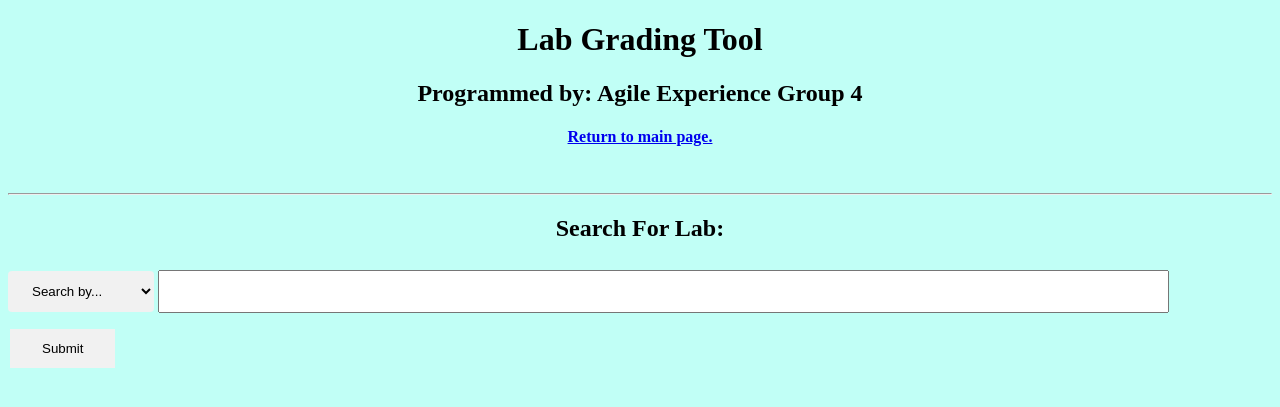
After one commit to JacobHearst/lab-grading, a PHP site: page /Search/ in a window 1280 px wide. The commit adds this page. Shown: the top 407 px of the page. Run offline with PHP 8.4, Linux system fonts and the light colour scheme.

Commit message:
All Pages Added
Added in all of the pages so that you there is a website structure.  Feel free to add/modify files as needed.

```diff
--- /dev/null
+++ b/webpage/www/LabNotes/_notes/dwsync.xml
@@ -0,0 +1,5 @@
+<?xml version="1.0" encoding="utf-8" ?>
+<dwsync>
+<file name="index.html" server="144.13.22.59" local="132319650699635422" remote="132319652430000000" Dst="2" />
+<file name="style_labNotes.css" server="144.13.22.59" local="132319652056001819" remote="132319652440000000" Dst="2" />
+</dwsync>
--- /dev/null
+++ b/webpage/www/Search/_notes/dwsync.xml
@@ -0,0 +1,6 @@
+<?xml version="1.0" encoding="utf-8" ?>
+<dwsync>
+<file name="index.html" server="144.13.22.59" local="132319647076939833" remote="132319647510000000" Dst="2" />
+<file name="search.php" server="144.13.22.59" local="132319642020000000" remote="132319642020000000" Dst="2" />
+<file name="style_search.css" server="144.13.22.59" local="132319649914391775" remote="132319650120000000" Dst="2" />
+</dwsync>
--- /dev/null
+++ b/webpage/www/Search/index.html
@@ -0,0 +1,37 @@
+<!DOCTYPE html>
+<html>
+	<head>
+		<meta charset="utf-8">
+		<title>Lab Search</title>
+		<link rel="stylesheet" type="text/css" href="style_search.css">
+	</head>
+
+	<body>
+		<h1>Lab Grading Tool</h1>
+		<h2>Programmed by: Agile Experience Group 4</h2>
+		<h4><a href="../">Return to main page.</a></h4>
+
+		<br>
+		<hr>
+
+		<h2>Search For Lab:</h2>
+
+		<form action="search.php" method="post">
+			<select name="search-type" size="1">
+				<option selected value="">Search by...</option>
+				<option value="LabName">Lab Name</option>
+				<option value="StudentName">Student Name</option>
+				<option value="Professor">Professor</option>
+				<option value="Course">Course</option>
+			</select>
+
+			<input type="text" name="search">
+
+			<input type="submit" value="Submit">
+		</form>
+
+		<br>
+
+
+	</body>
+</html>
--- /dev/null
+++ b/webpage/www/Search/style_search.css
@@ -0,0 +1,31 @@
+h1, h2, h4 {
+	text-align: center;
+}
+
+input[type=text] {
+  width: 80%;
+  padding: 12px 20px;
+  margin: 8px 0;
+  box-sizing: border-box;
+}
+
+select {
+  padding: 12px 20px;
+  border: none;
+  border-radius: 4px;
+  background-color: #f1f1f1;
+}
+
+input[type=submit] {
+  background-color: #f1f1f1;
+  border: none;
+  color: black;
+  padding: 12px 32px;
+  text-decoration: none;
+  margin: 8px 2px;
+  cursor: pointer;
+}
+
+body {
+	background-color: #C1FFF6;
+}
--- /dev/null
+++ b/webpage/www/SkillsChecklist/_notes/dwsync.xml
@@ -0,0 +1,5 @@
+<?xml version="1.0" encoding="utf-8" ?>
+<dwsync>
+<file name="index.html" server="144.13.22.59" local="132319653029132895" remote="132319653650000000" Dst="2" />
+<file name="style_skills.css" server="144.13.22.59" local="132319653437855411" remote="132319653660000000" Dst="2" />
+</dwsync>
--- a/webpage/www/_notes/dwsync.xml
+++ b/webpage/www/_notes/dwsync.xml
@@ -1,6 +1,6 @@
 <?xml version="1.0" encoding="utf-8" ?>
 <dwsync>
 <file name="diver.php" server="144.13.22.59" local="132317587230000000" remote="132317587230000000" Dst="2" />
-<file name="index.html" server="144.13.22.59" local="132318180360000000" remote="132318180360000000" Dst="2" />
-<file name="style.css" server="144.13.22.59" local="132318181510000000" remote="132318181510000000" Dst="2" />
+<file name="index.html" server="144.13.22.59" local="132319654523337577" remote="132319654790000000" Dst="2" />
+<file name="style.css" server="144.13.22.59" local="132319624963371305" remote="132319625780000000" Dst="2" />
 </dwsync>
--- a/webpage/www/style.css
+++ b/webpage/www/style.css
@@ -1,5 +1,5 @@
 body {
-	background-color: #82FFDA;
+	background-color: #C1FFF6;
 }
 
 h1, h2, h3 {
```
Also changed, not shown: webpage/www/LabNotes/index.html (added, +23 -0 lines), webpage/www/LabNotes/style_labNotes.css (added, +7 -0 lines), webpage/www/SkillsChecklist/index.html (added, +23 -0 lines), webpage/www/SkillsChecklist/style_skills.css (added, +7 -0 lines), webpage/www/index.html (+12 -0 lines), webpage/www/Search/search.php (added).
